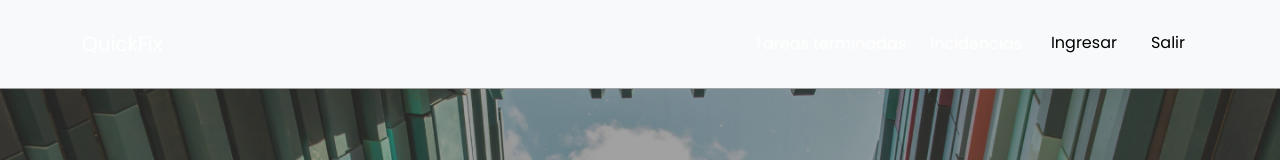
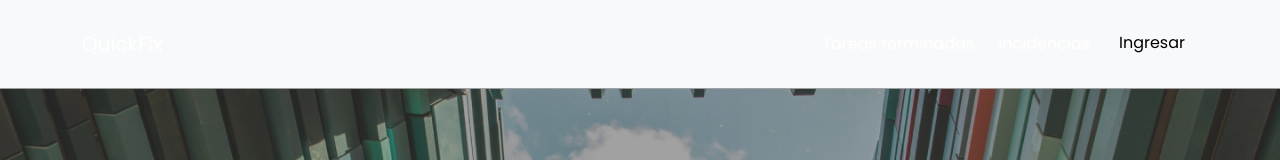
Before and after one commit to FlorGarciaG/Workflow, a Next.js app in the folder workflow/: page / in a window 1280 px wide. Shown: the top 160 px of the page. Built offline with nearby package versions, Linux system fonts and the light colour scheme.

Commit message:
Navbar fix Auth

```diff
--- a/workflow/src/app/components/Navbar/navbar.jsx
+++ b/workflow/src/app/components/Navbar/navbar.jsx
@@ -11,8 +11,11 @@ import {
     Button,
 } from "react-bootstrap";
 import styles from "./navbar.module.css";
+import { useAuth } from "../../context/AuthContext";
 
 function NavBar() {
+    const { isAuthen } = useAuth();
+
     return (
         <Navbar
             className={` bg-body-tertiary py-4 ${styles.navbar}`}
@@ -32,13 +35,16 @@ function NavBar() {
                         <NavLink className={styles.links} href="/pages/user/incidenciasUser">
                             Incidencias
                         </NavLink>
-                        <Button variant="light" className={styles.boton} href="/pages/login">
-                            Ingresar
-                        </Button>
+                        {isAuthen && (
                             <Button variant="light" className={styles.boton} href="/">
                                 Salir
                             </Button>
-
+                        )}
+                        {!isAuthen && (
+                            <Button variant="light" className={styles.boton} href="/pages/login">
+                                Ingresar
+                            </Button>
+                        )}
                     </Nav>
                 </NavbarCollapse>
             </Container>
```
